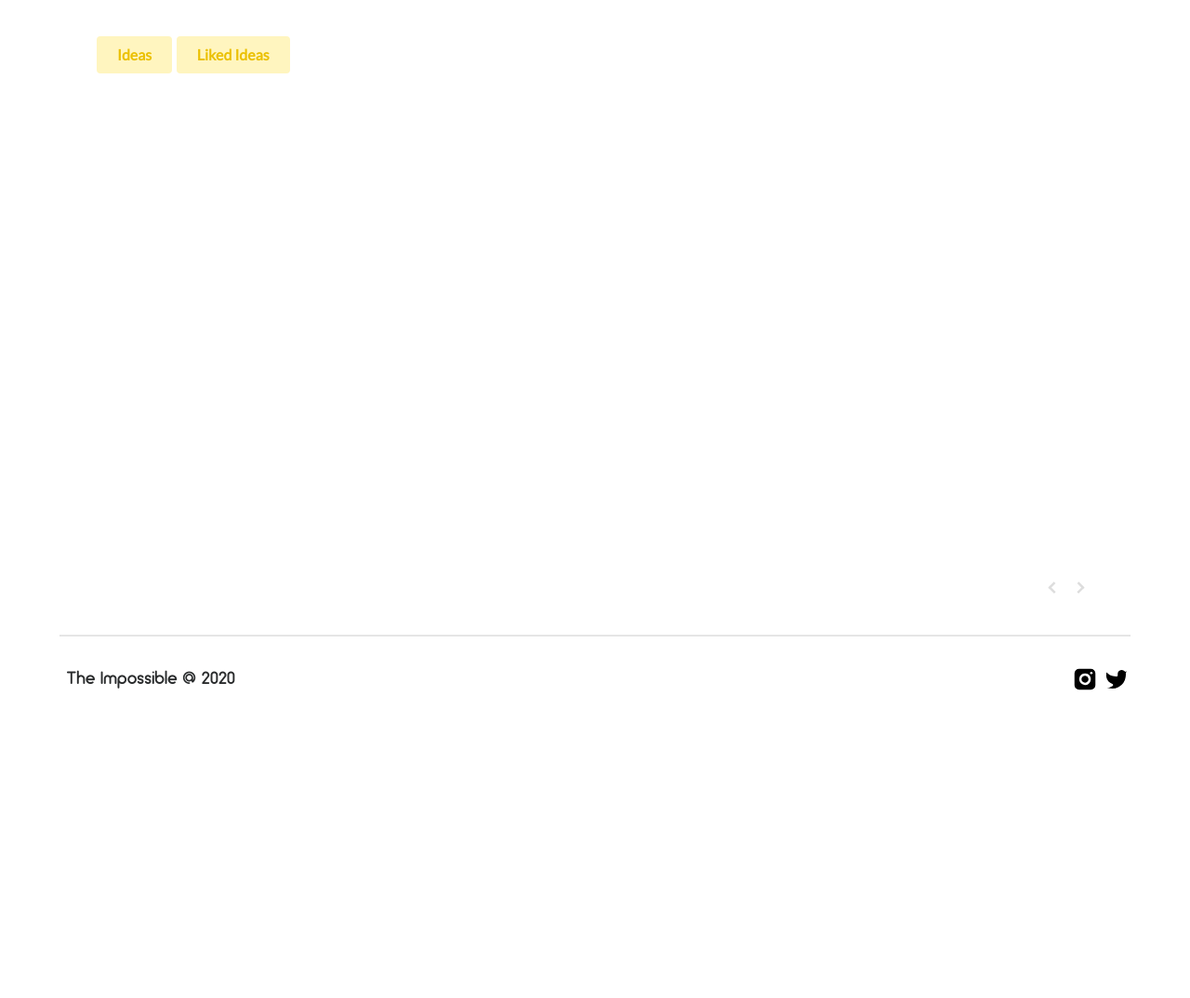
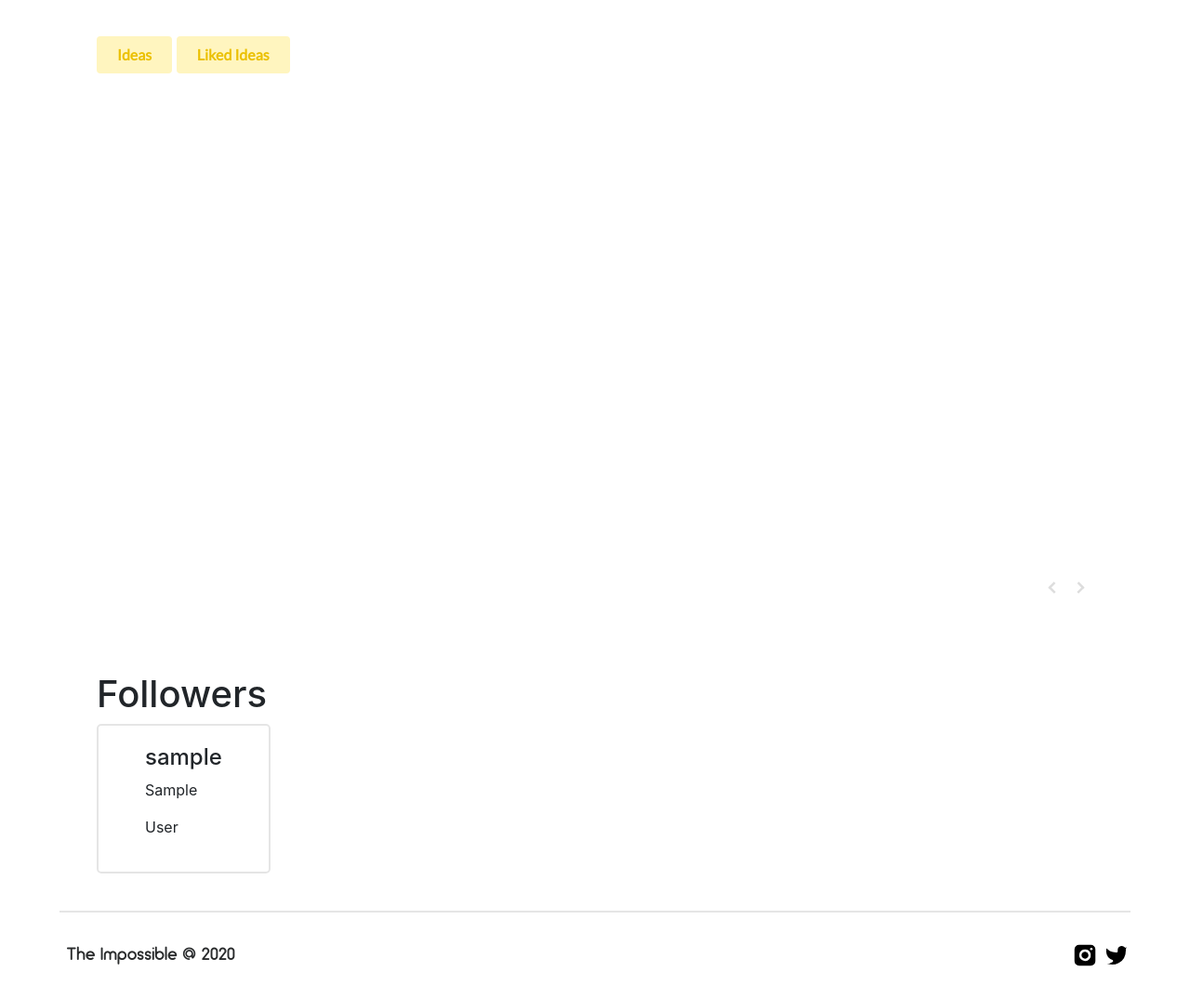
Before and after one commit to micha31r/the-impossible, a Django app: template src/usermgmt/templates/usermgmt/account_dashboard.html in a window 1280 px wide. Shown: the part 795-1869 px from the top of the page at 93% size. Before the commit the page ends 1538 px from the top, so only its background shows below. Run offline with Django 3.2, Linux system fonts and the light colour scheme; tables that the repository leaves empty hold one stand-in row (values such as "Sample post"); the template is opened without the code that fills it: values that come from a table or form of the project are taken from there, most other values are stand-ins (such as "Sample title", 1, 10 or a date in 2020); some libraries are stand-ins or nearby versions.

Commit message:
Edited thigns

```diff
--- a/src/usermgmt/templates/usermgmt/account_dashboard.html
+++ b/src/usermgmt/templates/usermgmt/account_dashboard.html
@@ -105,4 +105,26 @@
 			</a>
 		</div>
 	</div>
+	<div class="wrapper">
+		<h1>Followers</h1>
+		{% for follower in followers %}
+			<div class="follower-wrapper">
+				<h4><a>{{ follower.username }}</a></h4>
+				<p>{{ follower.first_name }}</p>
+				<p>{{ follower.last_name }}</p>
+			</div>
+			<style type="text/css">
+				.follower-wrapper {
+					padding: 20px;
+					padding-left: 50px;
+					padding-right: 50px;
+					width: max-content;
+					border-width: 2px;
+					border-color: rgba(0,0,0,0.1);
+					border-radius: 5px;
+					border-style: solid;
+				}
+			</style>
+		{% endfor %}
+	</div>
 {% endblock %}
```
Also changed, not shown: src/the_impossible/static/component/feather_svg/License.txt (added).
